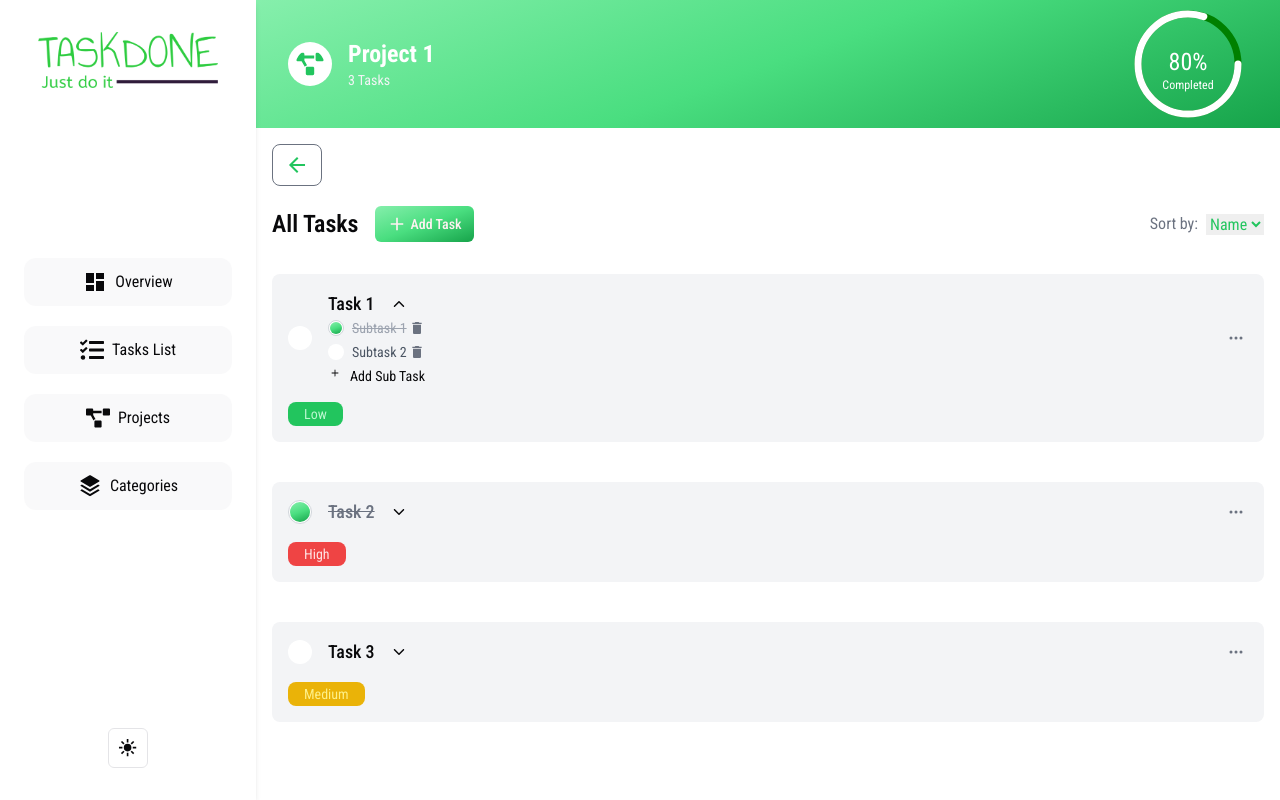
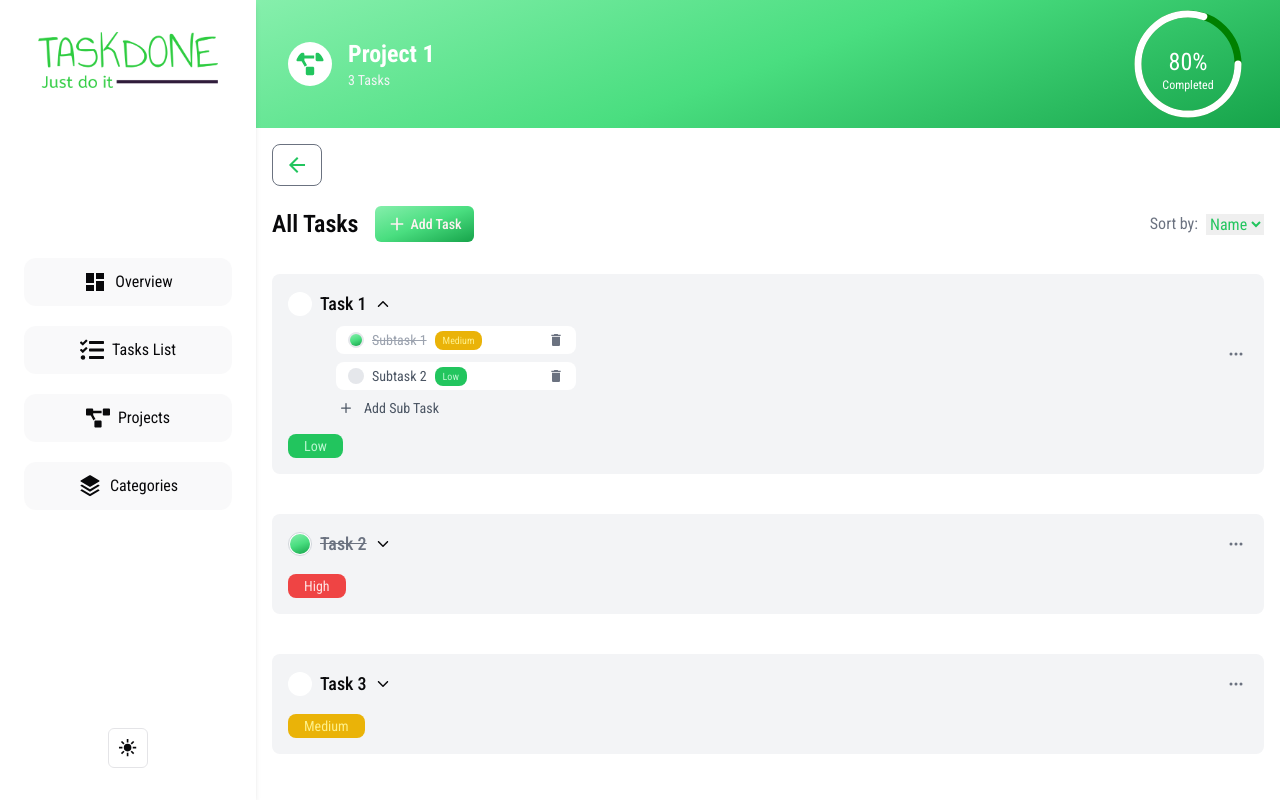
Before and after one commit to mmaazkhanhere/task-done, a Next.js app in the folder frontend/: page /projects/1 in a window 1280 px wide. Both pictures are taken after a click on the button 398 px from the left and 304 px from the top of the page. Built offline with nearby package versions, Linux system fonts and the light colour scheme.

Commit message:
sub task card ui completed

```diff
--- a/frontend/src/app/(routes)/(projects)/projects/[projectId]/_components/add-sub-task-button.tsx
+++ b/frontend/src/app/(routes)/(projects)/projects/[projectId]/_components/add-sub-task-button.tsx
@@ -16,8 +16,8 @@ type Props = {};
 const AddSubTask = (props: Props) => {
 	return (
 		<Dialog>
-			<DialogTrigger className="flex items- gap-2 text-sm">
-				<IoIosAdd />
+			<DialogTrigger className="flex items-center gap-2 text-sm text-gray-600 dark:text-gray-400">
+				<IoIosAdd className="w-5 h-5" />
 				Add Sub Task
 			</DialogTrigger>
 			<DialogContent>
--- a/frontend/src/app/(routes)/(projects)/projects/[projectId]/_components/project-task-card.tsx
+++ b/frontend/src/app/(routes)/(projects)/projects/[projectId]/_components/project-task-card.tsx
@@ -31,7 +31,8 @@ const ProjectTaskCard = ({ title, priority, isCompleted, subTasks }: Props) => {
 	return (
 		<article className="flex flex-col items-start bg-gray-100 dark:bg-muted-foreground/30 p-4 m-4 gap-4 rounded-lg">
 			<div className="flex items-center justify-between w-full">
-				<div className="flex items-center gap-4">
+				<div className="flex flex-col items-start">
+					<div className="items-center flex gap-2">
 						<button
 							className={cn(
 								"flex items-center justify-center w-6 h-6 bg-white rounded-full",
@@ -45,9 +46,6 @@ const ProjectTaskCard = ({ title, priority, isCompleted, subTasks }: Props) => {
 								)}
 							/>
 						</button>
-
-					<div className="flex flex-col items-start">
-						<div className="flex items-center gap-4">
 						<p
 							className={cn(
 								"md:text-lg font-medium",
@@ -65,7 +63,7 @@ const ProjectTaskCard = ({ title, priority, isCompleted, subTasks }: Props) => {
 						</button>
 					</div>
 					{showSubTask && (
-							<div className="flex flex-col items-start gap-1">
+						<div className="pl-12 flex flex-col items-start gap-2 mt-2">
 							{subTasks.map((task) => (
 								<SubTaskCard
 									key={task.title}
@@ -78,7 +76,7 @@ const ProjectTaskCard = ({ title, priority, isCompleted, subTasks }: Props) => {
 						</div>
 					)}
 				</div>
-				</div>
+
 				<ProjecTaskDropdownMenu />
 			</div>
 			<p
--- a/frontend/src/app/(routes)/(projects)/projects/[projectId]/_components/sub-task-card.tsx
+++ b/frontend/src/app/(routes)/(projects)/projects/[projectId]/_components/sub-task-card.tsx
@@ -13,12 +13,12 @@ type Props = {
 
 const SubTaskCard = ({ title, priority, isCompleted }: Props) => {
 	return (
-		<div className="flex items-center justify-between w-full">
+		<div className="flex items-center justify-between w-60 py-1 px-3 bg-white dark:bg-muted rounded-lg">
 			<div className="flex items-center gap-2">
 				<button
 					className={cn(
-						"flex items-center justify-center w-4 h-4 bg-white rounded-full",
-						isCompleted && "border border-gray-300"
+						"flex items-center justify-center w-4 h-4 bg-gray-200 rounded-full",
+						isCompleted && "border border-gray-200"
 					)}
 				>
 					<button
@@ -30,15 +30,27 @@ const SubTaskCard = ({ title, priority, isCompleted }: Props) => {
 				</button>
 				<p
 					className={cn(
-						"text-gray-600 text-sm",
-						isCompleted && "line-through text-gray-400"
+						"text-gray-600 dark:text-gray-400 text-sm",
+						isCompleted &&
+							"line-through text-gray-400 dark:text-gray-500"
 					)}
 				>
 					{title}
 				</p>
+				<p
+					className={cn(
+						"px-2 py-0.5 text-[10px] rounded-lg pl-2",
+						priority === "High" && "bg-red-500 text-red-100",
+						priority === "Medium" &&
+							"bg-yellow-500 text-yellow-200",
+						priority === "Low" && "bg-green-500 text-green-200"
+					)}
+				>
+					{priority}
+				</p>
 			</div>
 
-			<button className="text-gray-500">
+			<button className="text-gray-500 dark:text-gray-400">
 				<MdDelete />
 			</button>
 		</div>
```
Lines whose indentation alone changed are shown as unchanged.
